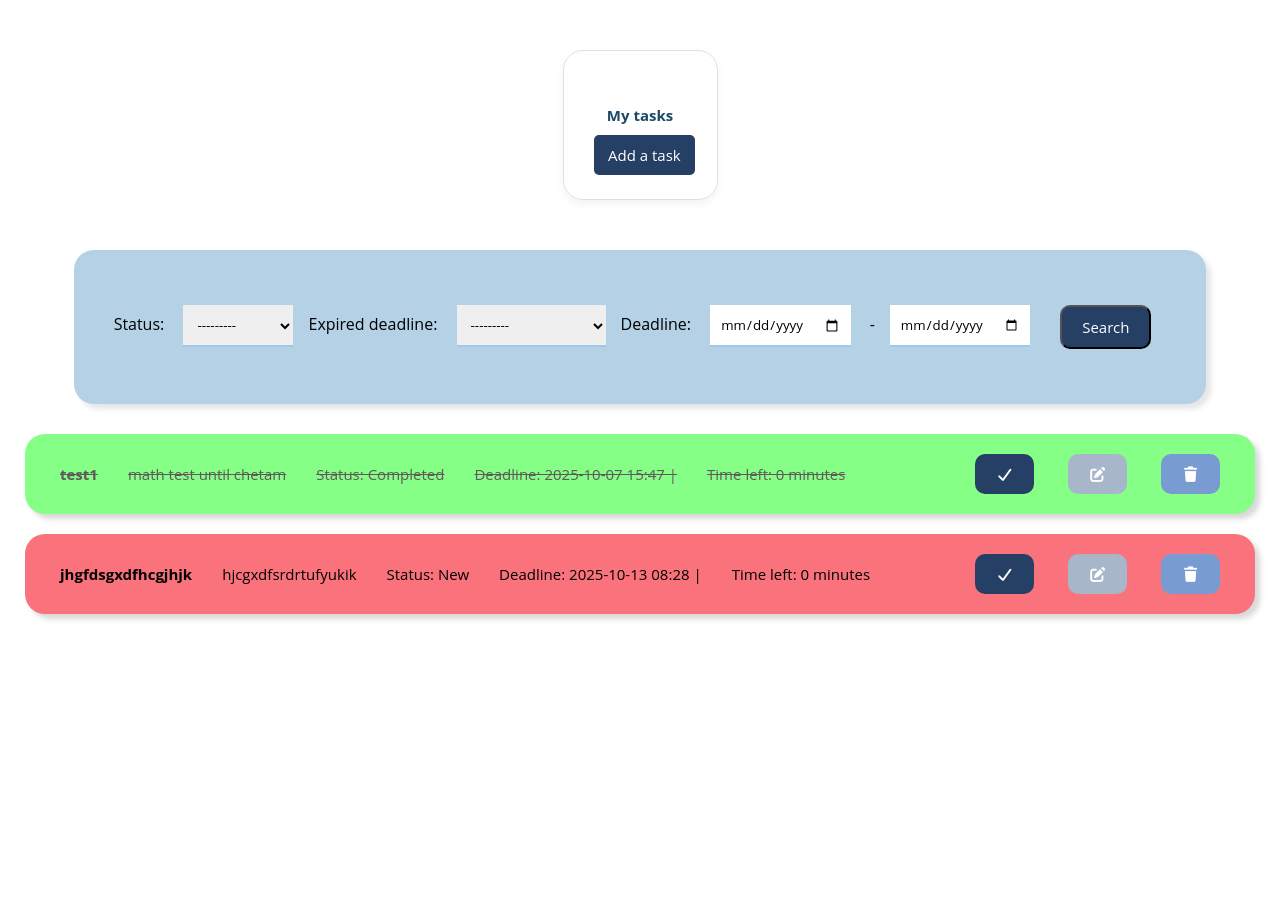
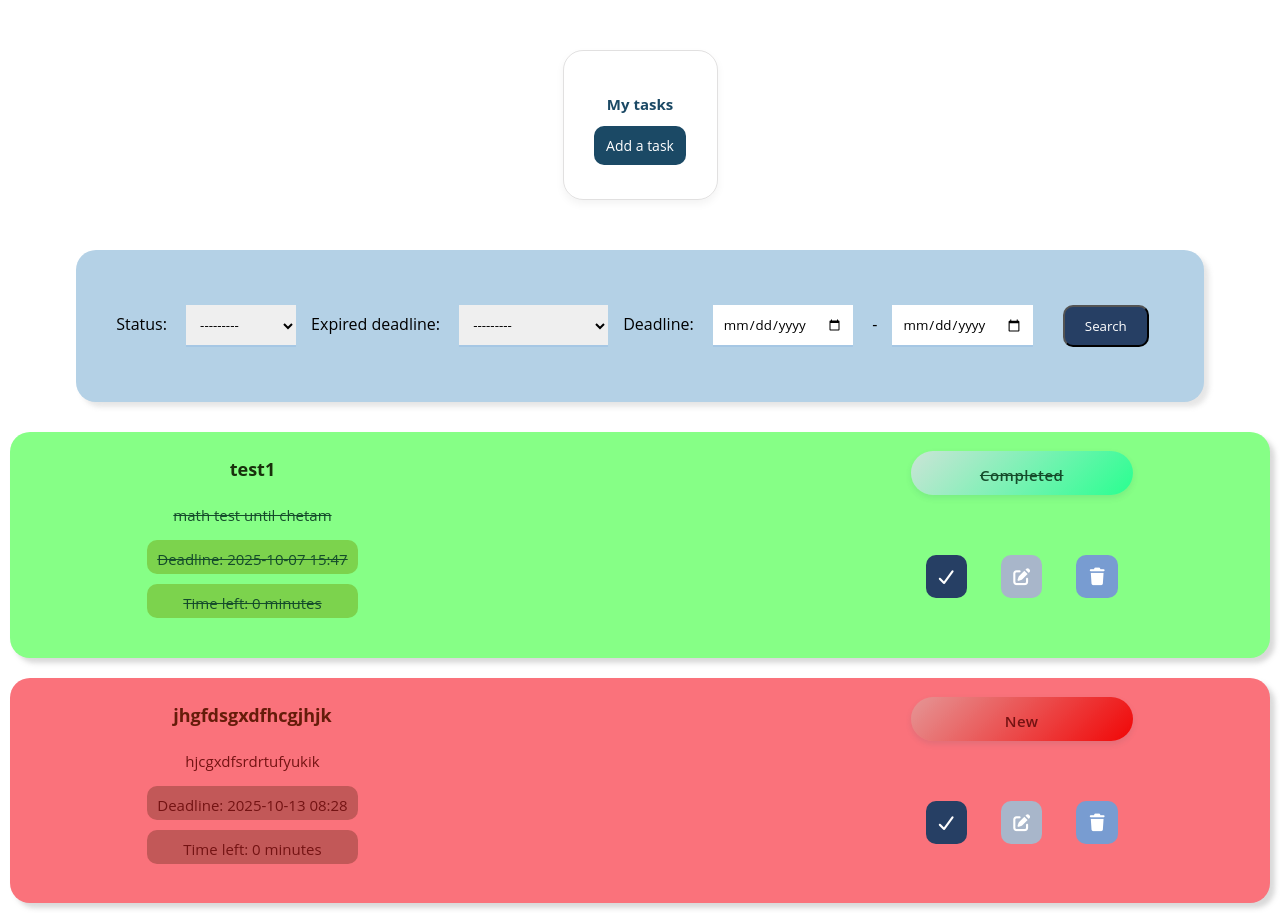
Before and after one commit to nazisjs/todolist, a Django app: page / in a window 1280 px wide. Shown: the part 69-982 px from the top of the page. Before the commit the page ends 689 px from the top, so only its background shows below. Run offline with Django 5.2, Linux system fonts and the light colour scheme; a user stored in the database is signed in; data comes from the database, SQL or seed files in the repository; both versions use the stored data as it was after the commit; some libraries are stand-ins or nearby versions.

Commit message:
Fixed style of css

```diff
--- a/myproject/todo/static/css/home.css
+++ b/myproject/todo/static/css/home.css
@@ -40,7 +40,6 @@
         border-radius: 2px;
     }
 
-
     .logo_pic {
         width: 150px;
         cursor: pointer;
@@ -76,22 +75,36 @@
     }
 
     .text {
-        color: #000000;
-        padding: 10px 15px;
+        padding: 5px 10px;
         font-size: 15px;
-        text-align: left;
+        text-align: center;
         align-items: center;
+        margin-top: 4px;
+    }
+
+    .text1 {
+        padding: 5px 10px;
+        font-size: 18px;
+        text-align: center;
+        align-items: center;
+        margin-top: 20px;
+        color: rgb(18, 63, 87);
+    }
+
+    .btns {
+        text-align: center;
+        align-items: center;
+        margin-bottom: 50px;
     }
 
     .box {
         display: flex;
-        justify-content: space-between;
-        padding: 20px 20px;
+        justify-content: space-around;
         width: 100%;
         height: auto;
-        max-width: 1230px;
+        max-width: 1260px;
         align-items: center;
-        background-color: #bee9e8;
+        background-color: #eaeaea;
         border-radius: 20px;
         flex-wrap: wrap;
         margin: 10px;
@@ -99,15 +112,196 @@
         color: #000000;
     }
 
-    .update_btn {
-        background-color: #a8b6ca;
+    .box .status-view {
+        width: 100%;
+        text-align: center;
+        align-items: center;
+        text-align: center;
+        margin-bottom: 50px;
+        background: linear-gradient(135deg, #d9f1f3, #33b2c3);
+        color: #1b5a68;
+        padding: 5px 5px;
+        border-radius: 25px;
+        font-weight: 600;
+        letter-spacing: 0.5px;
+        text-transform: capitalize;
+        box-shadow: 0 3px 6px rgba(0, 80, 100, 0.1);
+    }
+
+
+    .box p.text {
+        color: rgb(31, 78, 100);
+        border-radius: 10px;
+    }
+
+    .box .deadline-view,
+    .box .time-view {
+        background-color: #89b6c0;
+        border-radius: 10px;
+    }
+
+    .box.done {
+        background-color: #86ff86;
+    }
+
+    .box.done p.text {
+        text-decoration: line-through;
+        color: rgb(21, 76, 43);
+        border-radius: 10px;
+    }
+
+    .box.done p.text1 {
+        color: rgb(25, 48, 12);
+        border-radius: 10px;
+    }
+
+    .box.done .status-view {
+        width: 100%;
+        text-align: center;
+        align-items: center;
+        text-align: center;
+        margin-bottom: 50px;
+        background: linear-gradient(135deg, #cbe4d7, #29ff90);
+        color: #1b5a68;
+        padding: 5px 5px;
+        border-radius: 25px;
+        font-weight: 600;
+        letter-spacing: 0.5px;
+        text-transform: capitalize;
+        box-shadow: 0 3px 6px rgba(0, 80, 100, 0.1);
+    }
+
+    .box.done .deadline-view,
+    .box.done .time-view {
+        background-color: #7cd34d;
+        border-radius: 10px;
+    }
+
+    .box.inprogress {
+        background-color: #fff4b0;
+    }
+
+    .box.inprogress .status-view {
+        width: 100%;
+        color: white;
+        text-align: center;
+        align-items: center;
+        text-align: center;
+        margin-bottom: 50px;
+        background: linear-gradient(135deg, #f1e8c6, #dece94);
+        padding: 5px 5px;
+        border-radius: 25px;
+        font-weight: 600;
+        letter-spacing: 0.5px;
+        text-transform: capitalize;
+        box-shadow: 0 3px 6px rgba(0, 80, 100, 0.1);
+    }
+
+    .box.inprogress p.text {
+        color: #8f8011;
+    }
+
+    .box.inprogress p.text1 {
+        color: rgb(95, 96, 16);
+        border-radius: 10px;
+    }
+
+    .box.inprogress .deadline-view,
+    .box.inprogress .time-view {
+        background-color: #e8de84;
+        border-radius: 10px;
+    }
+
+    .box.overdue {
+        background-color: #fa727b;
+    }
+
+    .box.overdue .status-view {
+        width: 100%;
+        text-align: center;
+        align-items: center;
+        text-align: center;
+        margin-bottom: 50px;
+        background: linear-gradient(135deg, #e59696, #f10606);
+        color: #1b5a68;
+        padding: 5px 5px;
+        border-radius: 25px;
+        font-weight: 600;
+        letter-spacing: 0.5px;
+        text-transform: capitalize;
+        box-shadow: 0 3px 6px rgba(0, 80, 100, 0.1);
+    }
+
+    .box.overdue p.text {
+        color: rgb(116, 19, 19);
+    }
+
+    .box.overdue p.text1 {
+        color: rgb(101, 28, 10);
+        border-radius: 10px;
+    }
+
+    .box.overdue .deadline-view,
+    .box.overdue .time-view {
+        background-color: #c25858;
+        border-radius: 10px;
+    }
+
+    .submit_btn {
+        background-color: #263f64;
         color: #fff;
         padding: 10px 20px;
         margin: 15px;
         border-radius: 10px;
         cursor: pointer;
-        font-size: 15px;
+        border-color: none;
+        outline: none;
+    }
+
+    .done_btn {
+        background-color: #263f64;
+        color: #fff;
+        padding: 10px 10px;
+        margin: 15px;
+        border-radius: 10px;
+        cursor: pointer;
+        font-size: 17px;
         text-decoration: none;
+    }
+
+    .update_btn {
+        background-color: #a8b6ca;
+        color: #fff;
+        padding: 10px 10px;
+        margin: 15px;
+        border-radius: 10px;
+        cursor: pointer;
+        font-size: 17px;
+        text-decoration: none;
+    }
+
+    .delete_btn {
+        background-color: #789cd1;
+        color: #fff;
+        padding: 10px 10px;
+        margin: 15px;
+        font-size: 17px;
+        border-radius: 10px;
+        text-decoration: none;
+        border: none;
+    }
+
+    .top-section {
+        display: flex;
+        flex-direction: column;
+        gap: 10px;
+    }
+
+    .bottom-section {
+        display: flex;
+        gap: 20px;
+        flex-direction: column;
+        align-items: center;
     }
 
     .filtering {
@@ -116,14 +310,6 @@
         justify-content: center;
         margin: 20px;
         padding: 20px;
-    }
-
-    .buttons {
-        display: flex;
-        flex-direction: column;
-        justify-content: center;
-        text-align: center;
-        margin-top: 40px;
     }
 
     .main_container {
@@ -142,17 +328,19 @@
     .text_main {
         color: #1b4965;
         font-size: 15px;
+        margin-bottom: 20px;
+        text-align: center;
+        align-items: center;
     }
 
     .add_tasks {
-        padding: 10px 10px;
-        margin: 10px;
-        width: 90%;
-        background-color: #263f64;
-        color: #fff;
+        background-color: #1b4965;
+        color: white;
+        font-size: 14px;
+        padding: 10px 12px;
+        width: 100%;
+        border-radius: 10px;
         text-decoration: none;
-        border-radius: 5px;
-        font-size: 15px;
     }
 
     .no-text {
@@ -162,44 +350,6 @@
         margin-top: 40px;
     }
 
-    .submit_btn {
-        background-color: #263f64;
-        color: #fff;
-        padding: 10px 20px;
-        margin: 15px;
-        border-radius: 10px;
-        cursor: pointer;
-        font-size: 15px;
-        text-align: center;
-    }
-
-    .done_btn {
-        background-color: #263f64;
-        color: #fff;
-        padding: 10px 20px;
-        margin: 15px;
-        border-radius: 10px;
-        cursor: pointer;
-        font-size: 15px;
-        text-decoration: none;
-    }
-
-    .box.done {
-        background-color: #86ff86;
-    }
-
-    .box.done p.text {
-        text-decoration: line-through;
-        color: rgb(95, 90, 90);
-    }
-
-    .box.soon {
-        background-color: rgb(252, 252, 178);
-    }
-
-    .box.overdue {
-        background-color: #fa727b;
-    }
 
     .box_for_filter {
         display: flex;
@@ -230,6 +380,9 @@
 
     .all_requirements {
         display: flex;
+        flex-direction: column;
+        align-items: center;
+        gap: 20px;
         align-items: center;
     }
 
@@ -240,16 +393,35 @@
         flex-wrap: wrap;
     }
 
-    .delete_btn {
-        background-color: #789cd1;
-        color: #fff;
-        padding: 10px 20px;
-        margin: 15px;
-        font-size: 15px;
-        border-radius: 10px;
-        text-decoration: none;
-        border: none;
+    @keyframes fadeInUp {
+        0% {
+            opacity: 0;
+            transform: translateY(30px);
+        }
+
+        100% {
+            opacity: 1;
+            transform: translateY(0);
+        }
     }
+
+    .box,
+    .main_container,
+    .filtering {
+        animation: fadeInUp 0.7s;
+    }
+
+    .box {
+        animation-delay: 0.3s;
+        animation-fill-mode: both;
+    }
+
+    .no-animation * {
+        animation: none !important;
+        transition: none !important;
+    }
+
+
 
 
     @media (max-width: 768px) {
--- a/myproject/todo/templates/todo_folder/home.html
+++ b/myproject/todo/templates/todo_folder/home.html
@@ -46,21 +46,29 @@
         <div class="all">
         <div class="box
         {% if task.status == 'done' %}done
-        {% elif task.deadline_status == 'soon'%}soon
+        {% elif task.status == 'in_progress' %}inprogress
         {% elif task.deadline_status == 'overdue'%}overdue{% endif %}">
         <table class="task-table">
         <div class="all_requirements">
-            <p class="text"><strong> {{task.title}}</strong></p>
+            <div class="top-section">
+            <p class="text1"><strong> {{task.title}}</strong></p>
             <p class="text">{{task.description}}</p>
-            <p class="text"> Status:  {{ task.get_status_display }}</p>
-            <p class="text"> Deadline: {{ task.deadline|date:"Y-m-d H:i"}} | <br></p>
+            <div class="deadline-view">
+            <p class="text">Deadline: {{ task.deadline|date:"Y-m-d H:i"}}<br></p>
+            </div>
+            <div class="time-view">
             <p class="text">Time left: {{ task.deadline|timeuntil }} </p>
+            </div>
             <form action="{% url 'task_change_status' task.pk %}" method="POST">
                 {% csrf_token %}
                 <option value="{{ key }}" {% if task.status == key %}selected="selected" {% endif %}>{{ label }}</option>
             </form>
         </div>
         </table>
+        <div class="bottom-section">
+          <div class="status-view">
+            <p class="text">{{ task.get_status_display }}</p>
+            </div>
             <div class="btns">
             <a class="done_btn" href="{% url 'task_mark_done' task.pk %}"><i class="fa-solid fa-check" ></i></a>
             <a class="update_btn" href="{% url 'task_update' task.pk %}"><i class="fa-solid fa-pen-to-square"></i></a>
@@ -68,10 +76,19 @@
             </div>
         </div>
     </div>
+    </div>
         {% empty %}
         <p class="no-text">No tasks have been submitted</p>
         {% endfor %}
     </ul>
     {% endblock %}
 </body>
+<script>
+    if (sessionStorage.getItem("animationPlayed")) {
+        document.body.classList.add("no-animation");
+    } else {
+        sessionStorage.setItem("animationPlayed", "true");
+    }
+</script>
+
 </html>
--- a/myproject/todo/views.py
+++ b/myproject/todo/views.py
@@ -86,7 +86,7 @@
         if task.deadline<now:
             task.deadline_status="overdue"
         elif task.deadline-now <= timedelta(hours=24):
-            task.deadline_status="soon"
+            task.deadline_status="inprogress"
         else:
             task.deadline_status="normal"
     return render(request,"todo_folder/home.html",{"tasks":tasks, "choice_status": Task.CHOICE_STATUS,"myfilter":myfilter,})
```
Also changed, not shown: myproject/db.sqlite3.
